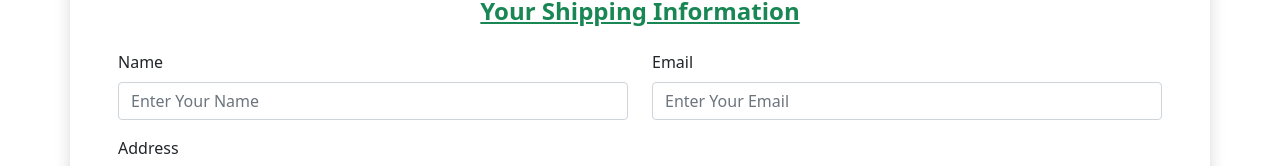
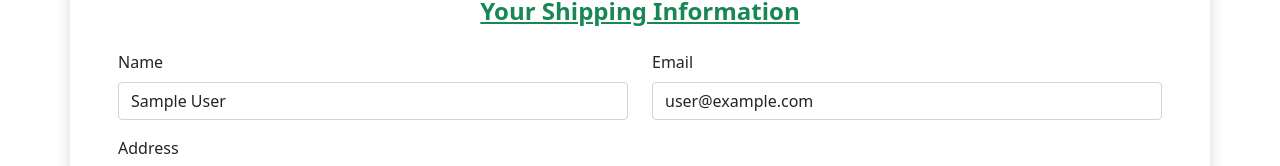
Before and after one commit to joynool/picnic-in-heaven-client-side, a React (Create React App) app: page /order-place/1 in a window 1280 px wide. Shown: the part 461-627 px from the top of the page. Built offline with nearby package versions, Linux system fonts and the light colour scheme; no server answers; sample sign-in values are in the browser's storage.

Commit message:
final check

```diff
--- a/src/Pages/OrderPlace/OrderPlace.js
+++ b/src/Pages/OrderPlace/OrderPlace.js
@@ -3,6 +3,7 @@ import { Button, Col, Form, Image, Row } from 'react-bootstrap';
 import { useParams } from 'react-router';
 import { Link } from 'react-router-dom';
 import { useForm } from "react-hook-form";
+import useAuth from '../../hooks/useAuth';
 
 /*------------------------------------------------------------------
             Order Place panel of your desire service with
@@ -12,6 +13,7 @@ const OrderPlace = () =>
 {
     const { id } = useParams();
     const [orderService, setOrderService] = useState({});
+    const { user } = useAuth();
 
     const { register, handleSubmit, reset } = useForm();
 
@@ -70,12 +72,12 @@ const OrderPlace = () =>
                 <Row className="mb-3">
                     <Form.Group as={Col}>
                         <Form.Label>Name</Form.Label>
-                        <Form.Control {...register("name")} placeholder="Enter Your Name" required />
+                        <Form.Control {...register("name")} defaultValue={user.displayName} required />
                     </Form.Group>
 
                     <Form.Group as={Col}>
                         <Form.Label>Email</Form.Label>
-                        <Form.Control {...register("email")} placeholder="Enter Your Email" type="email" required />
+                        <Form.Control {...register("email")} type="email" defaultValue={user.email} required />
                     </Form.Group>
                 </Row>
                 <Form.Group className="mb-3">
```
